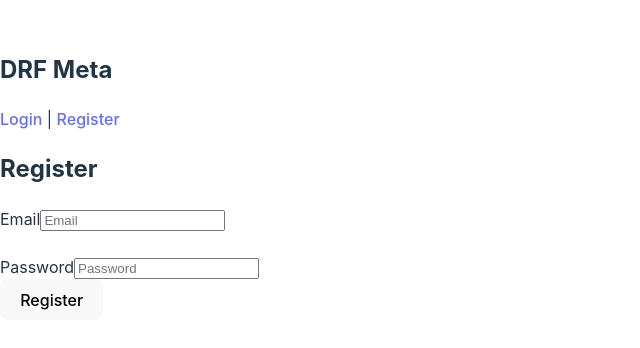
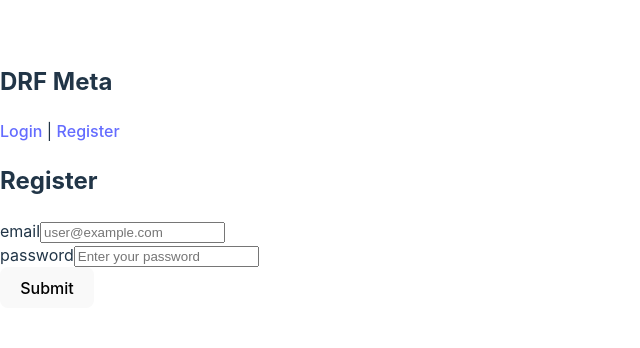
Before and after one commit to catbirdseatio/drf-meta, a React (Vite) app in the folder frontend/: page /register in a window 1280 px wide. Shown: the part 224-572 px from the top of the page, without its empty margins (0-640 px from the left). Built offline with nearby package versions, Linux system fonts and the light colour scheme; the HTML template or start-up script is replaced by a standard one.

Commit message:
UserForm made more reuseable

```diff
--- a/frontend/src/@types/auth.d.ts
+++ b/frontend/src/@types/auth.d.ts
@@ -24,6 +24,6 @@ export type AuthContextType = {
 
 
 export const UserSchema: ZodType<ILogin> = z.object({
-  email: z.string().email(),
-  password: z.string().min(5),
+  email: z.string().email("You must enter a valid email."),
+  password: z.string().min(5, "The password must be a minimum of 5 characters."),
 });
--- /dev/null
+++ b/frontend/src/components/FieldError.tsx
@@ -0,0 +1,14 @@
+import { useFormContext } from "react-hook-form"
+
+const FieldError = ({name}: {name?: string}) => {
+    const { formState: { errors }} = useFormContext()
+
+    if (!name) return null;
+    const error = errors[name]
+
+    if (!error) return null;
+
+    return <span style={{color: "red"}}>{error.message}</span>
+}
+
+export default FieldError
--- /dev/null
+++ b/frontend/src/components/Form.tsx
@@ -0,0 +1,22 @@
+import { ComponentProps } from "react";
+import { FieldValues, FormProvider, SubmitHandler, UseFormReturn } from "react-hook-form";
+
+interface FormProps<T extends FieldValues = never>
+    extends Omit<ComponentProps<'form'>, 'onSubmit'> {
+        form: UseFormReturn<T>
+        onSubmit: SubmitHandler<T>
+    }
+
+
+export const Form = <T extends FieldValues>({
+    form,
+    onSubmit,
+    children,
+    ...props
+}: FormProps<T>) => (
+    <FormProvider {...form}>
+        <form onSubmit={form.handleSubmit(onSubmit)} {...props}>
+            {children}
+        </form>
+    </FormProvider>
+)
--- /dev/null
+++ b/frontend/src/components/InputField.tsx
@@ -0,0 +1,24 @@
+import {  forwardRef } from 'react'
+import FieldError from './FieldError';
+
+interface InputProps {
+   label: string;
+   type?: string;
+   name: string;
+   placeholder?: string;
+}
+
+const InputField = forwardRef<HTMLInputElement, InputProps>(function Input(
+    { label, type = "text", ...props },
+    ref
+  ) {
+    return (
+      <div>
+        <label>{label}</label>
+        <input type={type} ref={ref} {...props} />
+        <FieldError name={props.name} />
+      </div>
+    );
+  });
+
+export default InputField
--- a/frontend/src/components/UserForm.tsx
+++ b/frontend/src/components/UserForm.tsx
@@ -1,49 +1,38 @@
 import { FC } from "react";
-import { useForm, SubmitHandler } from "react-hook-form";
-import { zodResolver } from "@hookform/resolvers/zod";
-import { ILogin, UserSchema } from "../@types/auth.d";
-import UserInputField from "../components/UserInputField";
+import { useForm } from "../hooks/useForm";
+import { UserSchema } from "../@types/auth.d"
+import { Form } from "./Form";
+import { SubmitHandler } from "react-hook-form";
+import { ILogin } from "../@types/auth.d";
+import InputField  from "./InputField";
 
+interface IUserFormProps {
+  formType: string;
+  onSubmitHandler: SubmitHandler<ILogin>
+}
 
-type UserFormProps = {
-    handleOnSubmit: SubmitHandler<ILogin>,
-    formType: "Login" | "Register"
-}
-const UserForm: FC<UserFormProps> = ({
-handleOnSubmit,
-formType
-}) => {
-  const {
-    register,
-    handleSubmit,
-    formState: { errors },
-  } = useForm<ILogin>({
-    resolver: zodResolver(UserSchema),
+const UserForm: FC<IUserFormProps> = ({ formType, onSubmitHandler }) => {
+  const form = useForm({
+    schema: UserSchema
   });
-
-
-  return (
-    <form onSubmit={handleSubmit(handleOnSubmit)}>
-      <h2>{formType}</h2>
-      <UserInputField
-        name="email"
-        placeholder="Email"
-        register={register}
-        label="Email"
-        error={errors.email}
-      />
-      <br />
-      <UserInputField
-        name="password"
-        type="password"
-        placeholder="Password"
-        register={register}
-        label="Password"
-        error={errors.password}
-      />
-      <button type="submit">{formType}</button>
-    </form>
-  );
+  return <Form form={form}
+  onSubmit={onSubmitHandler}
+  >
+    <h2>{formType}</h2>
+    <InputField
+      label="email"
+      type="text"
+      placeholder="user@example.com"
+      {...form.register('email')}
+    />
+    <InputField
+      label="password"
+      type="password"
+      placeholder="Enter your password"
+      {...form.register('password')}
+    />
+    <button type="submit">Submit</button>
+  </Form>;
 };
 
 export default UserForm;
--- /dev/null
+++ b/frontend/src/hooks/useForm.tsx
@@ -0,0 +1,22 @@
+/* eslint-disable @typescript-eslint/no-explicit-any */
+import { zodResolver } from "@hookform/resolvers/zod"
+import {
+    useForm as useHookForm,
+    UseFormProps as UseHookFormProps,
+} from 'react-hook-form'
+import { ZodSchema, TypeOf} from "zod"
+
+
+interface UseFormProps<T extends ZodSchema<any>>
+    extends UseHookFormProps<TypeOf<T>> {
+        schema: T
+    }
+
+
+export const useForm = <T extends ZodSchema<any>>({
+    schema,
+    ...formConfig
+}: UseFormProps<T>) => (useHookForm({
+    ...formConfig,
+    resolver: zodResolver(schema)
+}))
--- a/frontend/src/pages/LoginPage.tsx
+++ b/frontend/src/pages/LoginPage.tsx
@@ -22,7 +22,7 @@ const LoginPage = () => {
     }
   };
 
-  return <UserForm handleOnSubmit={onSubmit} formType="Login"/>
+  return <UserForm  formType="Login" onSubmitHandler={onSubmit}/>
 };
 
 export default LoginPage;
--- a/frontend/src/pages/RegistrationPage.tsx
+++ b/frontend/src/pages/RegistrationPage.tsx
@@ -25,7 +25,7 @@ const RegistrationPage = () => {
   };
 
   return (
-    <UserForm formType="Register" handleOnSubmit={onSubmit}/>
+    <UserForm formType="Register" onSubmitHandler={onSubmit}/>
   );
 };
 
```
